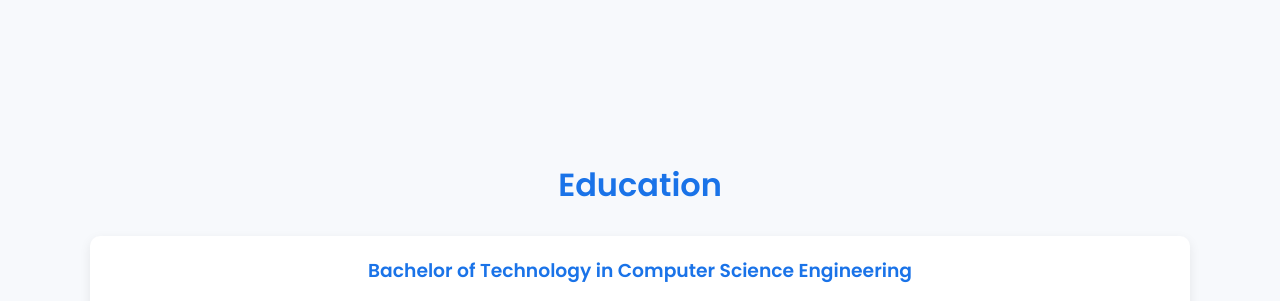
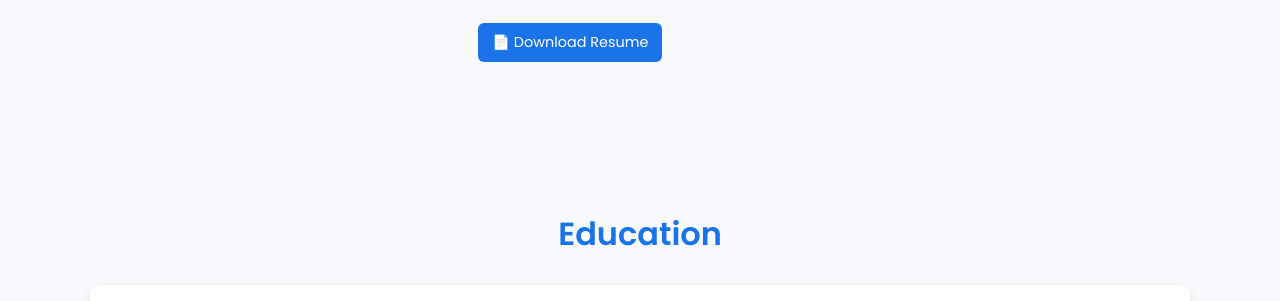
Before and after one commit to amisha-sukla/Portfolio, a plain HTML site: page index.html in a window 1280 px wide. Shown: the part 764-1065 px from the top of the page. Drawn offline with Linux system fonts and the light colour scheme.

Commit message:
Update index.html

```diff
--- a/index.html
+++ b/index.html
@@ -58,6 +58,8 @@
         <span class="highlight">AI/ML projects</span> that not only solve problems but also
         drive smarter and ethical decision-making.
       </p>
+       <!-- Resume Download Button -->
+      <a href="Amisha-Sukla-Resume-with Image.pdf" download class="btn resume-btn">📄 Download Resume</a>
     </div>
   </div>
 </section>
```
